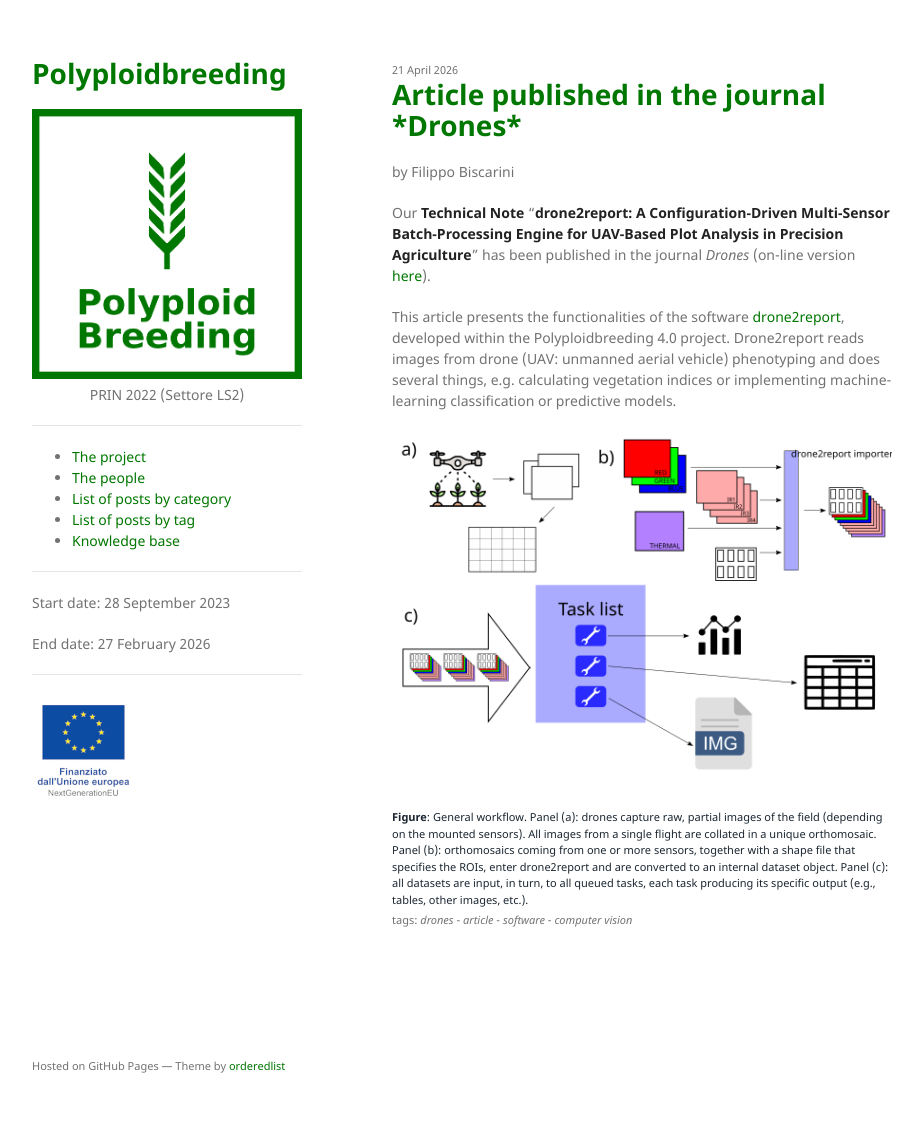
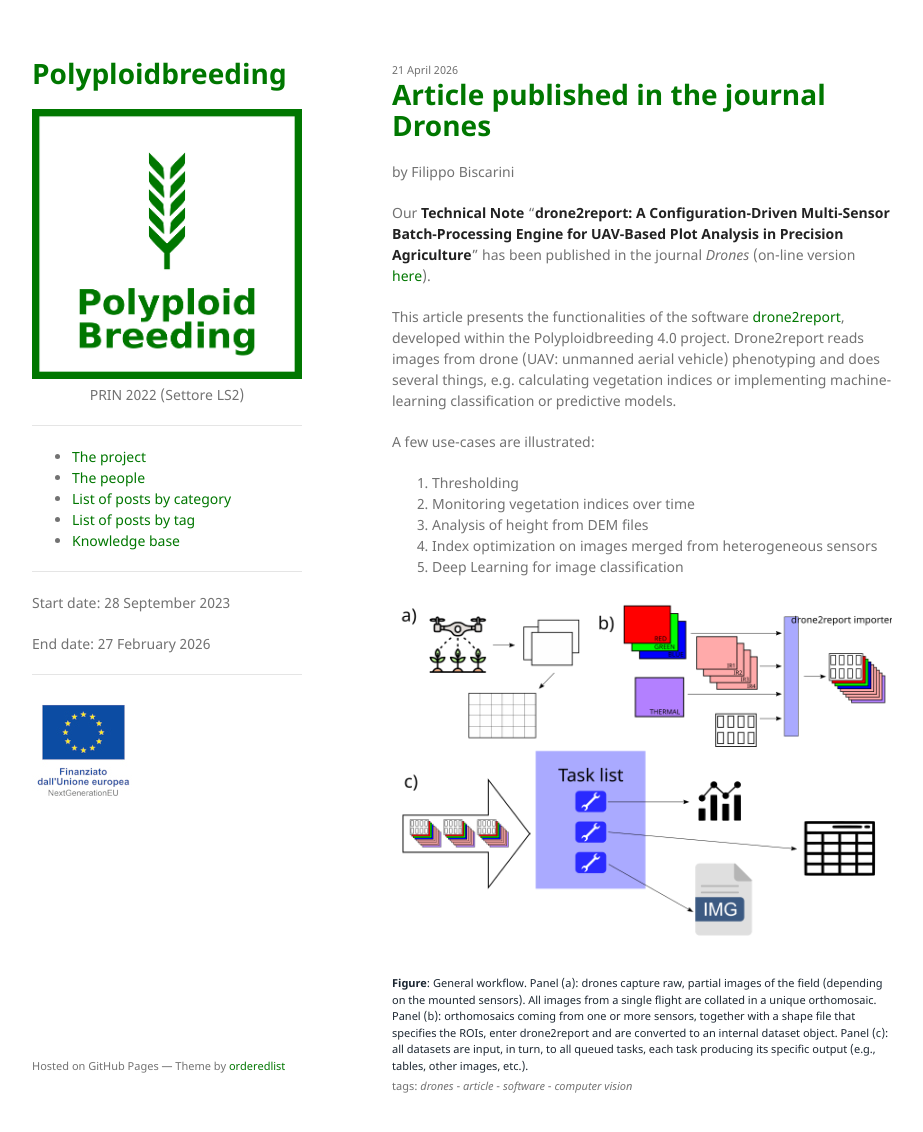
Before and after one commit to polyploidbreeding/polyploidbreeding.github.io, a Jekyll site: the page built from _posts/2026-04-21-drone2report.md, in a window 1280 px wide and 1145 px high. Shown: the top 1132 px of the window, without its empty margins (178-1101 px from the left). Built offline with Jekyll 4.4.1, drawn with Linux system fonts in a browser that asks for light colours.

Commit message:
added: case studies list

```diff
--- a/_posts/2026-04-21-drone2report.md
+++ b/_posts/2026-04-21-drone2report.md
@@ -1,6 +1,6 @@
 ---
 layout: post
-title: "Article published in the journal *Drones*"
+title: "Article published in the journal Drones"
 author: "Filippo Biscarini"
 date: "2026-04-21"
 categories: ['PUBLICATIONS']
@@ -13,5 +13,13 @@ has been published in the journal *Drones* (on-line version [here](https://www.m
 This article presents the functionalities of the software [drone2report](https://github.com/ne1s0n/drone2report), developed within the Polyploidbreeding 4.0 project.
 Drone2report reads images from drone (UAV: unmanned aerial vehicle) phenotyping and does several things, e.g. calculating vegetation indices or implementing machine-learning classification or predictive models.
 
+A few use-cases are illustrated:
+
+1. Thresholding
+2. Monitoring vegetation indices over time
+3. Analysis of height from DEM files
+4. Index optimization on images merged from heterogeneous sensors
+5. Deep Learning for image classification
+
 <a href="/assets/img/posts/workflow.png"><img src="/assets/img/posts/workflow.png" alt="Workflow"></a>
 <div class="caption"><b>Figure</b>: General workflow. Panel (a): drones capture raw, partial images of the field (depending on the mounted sensors). All images from a single flight are collated in a unique orthomosaic. Panel (b): orthomosaics coming from one or more sensors, together with a shape file that specifies the ROIs, enter drone2report and are converted to an internal dataset object. Panel (c): all datasets are input, in turn, to all queued tasks, each task producing its specific output (e.g., tables, other images, etc.).</div>
```
